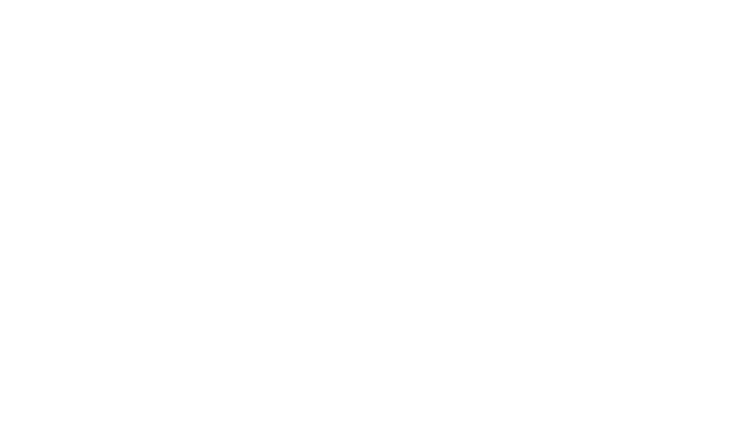
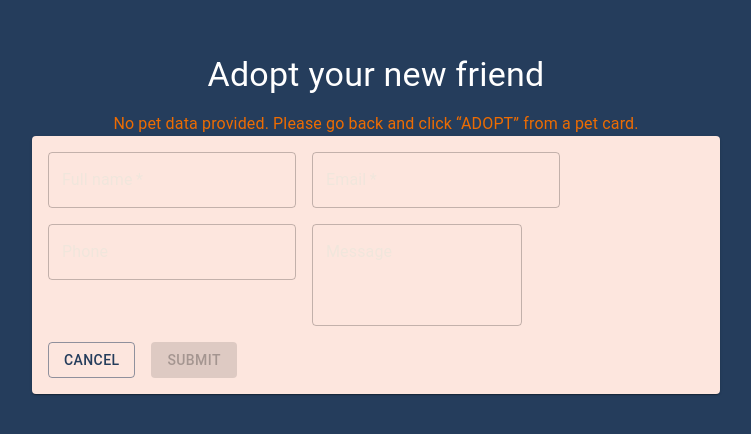
Before and after one commit to PawrfectMatch/pawrfect_match, a React (Vite) app in the folder pawrfect-match/: page /adopt/1 in a window 1280 px wide. Before the commit this address had no page. Shown: the part 176-610 px from the top of the page, without its empty margins (264-1015 px from the left). Built offline with nearby package versions, Linux system fonts and the light colour scheme.

Commit message:
I created context folder and FavoritesContext.jsx file, made changes in PetCard.jsx and also created two more pages, AdoptForm.jsx and FavoritePets.jsx

```diff
--- a/pawrfect-match/src/App.jsx
+++ b/pawrfect-match/src/App.jsx
@@ -2,12 +2,16 @@ import "./App.css";
 import "./index.css";
 import { BrowserRouter as Router, Routes, Route } from "react-router-dom";
 import PetPage from "./pages/PetPage";
+import FavoritePets from "./pages/FavoritePets.jsx";
+import AdoptForm from "./pages/AdoptForm.jsx";
 
 function App() {
   return (
     <Router>
       <Routes>
         <Route path="/pets" element={<PetPage />} />
+        <Route path="/favorites" element={<FavoritePets />} />
+        <Route path="/adopt/:petId" element={<AdoptForm />} />
       </Routes>
     </Router>
   );
--- a/pawrfect-match/src/components/PetCard.jsx
+++ b/pawrfect-match/src/components/PetCard.jsx
@@ -11,19 +11,29 @@ import {
   Stack,
   Collapse,
   Box,
+  IconButton,
+  Tooltip,
 } from "@mui/material";
+import FavoriteIcon from "@mui/icons-material/Favorite";
+import FavoriteBorderIcon from "@mui/icons-material/FavoriteBorder";
+import LaunchIcon from "@mui/icons-material/Launch";
 import PetDetails from "./PetDetails";
+import { useFavorites } from "../context/FavoritesContext.jsx";
+import { useNavigate } from "react-router-dom";
 
 const PetCard = ({ pet }) => {
   const [open, setOpen] = useState(false);
+  const navigate = useNavigate();
+  const { isFavorite, toggleFavorite } = useFavorites();
+
   const fallback =
     "https://images.unsplash.com/photo-1543466835-00a7907e9de1?q=80&w=1200&auto=format&fit=crop";
 
   return (
     <Card
       sx={{
-        width: "100%",       // 🔹 γεμίζει τη στήλη
-        maxWidth: 360,       // optional upper bound
+        width: "100%",
+        maxWidth: 360,
         borderRadius: 3,
         boxShadow: 2,
         bgcolor: "background.paper",
@@ -41,6 +51,21 @@ const PetCard = ({ pet }) => {
             {pet.species} {pet.breed ? `• ${pet.breed}` : ""}
           </Typography>
         }
+        action={
+          <Tooltip
+            title={
+              isFavorite(pet._id) ? "Remove from favorites" : "Add to favorites"
+            }
+          >
+            <IconButton
+              aria-label={isFavorite(pet._id) ? "unfavorite" : "favorite"}
+              onClick={() => toggleFavorite(pet)}
+              sx={{ color: "error.main" }}
+            >
+              {isFavorite(pet._id) ? <FavoriteIcon /> : <FavoriteBorderIcon />}
+            </IconButton>
+          </Tooltip>
+        }
       />
       <CardMedia
         component="img"
@@ -48,23 +73,61 @@ const PetCard = ({ pet }) => {
         image={pet.image_url || fallback}
         alt={pet.name}
         loading="lazy"
+        onError={(e) => (e.currentTarget.src = fallback)}
       />
       <CardContent>
         <Stack direction="row" spacing={1} flexWrap="wrap" useFlexGap>
-          <Chip label={`Age: ${pet.age}`} size="small" variant="outlined"
-                sx={{ color: "primary.dark", borderColor: "primary.dark" }} />
-          <Chip label={pet.gender} size="small" variant="outlined"
-                sx={{ color: "primary.dark", borderColor: "primary.dark" }} />
-          <Chip label={pet.adopted ? "Adopted" : "Available"} size="small"
-                color={pet.adopted ? "warning" : "success"}
-                variant={pet.adopted ? "outlined" : "filled"} />
+          <Chip
+            label={`Age: ${pet.age}`}
+            size="small"
+            variant="outlined"
+            sx={{ color: "primary.dark", borderColor: "primary.dark" }}
+          />
+          <Chip
+            label={pet.gender}
+            size="small"
+            variant="outlined"
+            sx={{ color: "primary.dark", borderColor: "primary.dark" }}
+          />
+          <Chip
+            label={pet.adopted ? "Adopted" : "Available"}
+            size="small"
+            color={pet.adopted ? "warning" : "success"}
+            variant={pet.adopted ? "outlined" : "filled"}
+          />
         </Stack>
       </CardContent>
-      <CardActions sx={{ px: 2, pb: 2 }}>
-        <Button variant="contained" color="primary" fullWidth onClick={() => setOpen(v => !v)}>
+      <CardActions sx={{ px: 2, pb: 2, gap: 1 }}>
+        <Button
+          variant="contained"
+          color="primary"
+          onClick={() => setOpen((v) => !v)}
+          fullWidth
+          aria-expanded={open}
+        >
           {open ? "Hide Details" : "View Details"}
         </Button>
+
+        <Tooltip title={pet.adopted ? "Already adopted" : "Start adoption"}>
+          <span style={{ display: "inline-flex", width: "100%" }}>
+            <Button
+              variant="outlined"
+              color="secondary"
+              fullWidth
+              startIcon={<LaunchIcon />}
+              disabled={!!pet.adopted}
+              onClick={() =>
+                navigate(`/adopt/${pet._id}`, {
+                  state: { pet }, // περνάμε snapshot για τώρα
+                })
+              }
+            >
+              ADOPT
+            </Button>
+          </span>
+        </Tooltip>
       </CardActions>
+
       <Collapse in={open} timeout="auto" unmountOnExit>
         <Box sx={{ px: 2, pb: 2 }}>
           <PetDetails pet={pet} />
--- /dev/null
+++ b/pawrfect-match/src/context/FavoritesContext.jsx
@@ -0,0 +1,47 @@
+import React, { createContext, useContext, useEffect, useMemo, useState } from "react";
+
+const FavoritesContext = createContext();
+
+export const FavoritesProvider = ({ children }) => {
+  const [favorites, setFavorites] = useState(() => {
+    try {
+      const raw = localStorage.getItem("favorites");
+      return raw ? JSON.parse(raw) : [];
+    } catch {
+      return [];
+    }
+  });
+
+  useEffect(() => {
+    localStorage.setItem("favorites", JSON.stringify(favorites));
+  }, [favorites]);
+
+  const isFavorite = (petId) => favorites.some((p) => p._id === petId);
+
+  const toggleFavorite = (pet) => {
+    setFavorites((prev) => {
+      const exists = prev.some((p) => p._id === pet._id);
+      if (exists) return prev.filter((p) => p._id !== pet._id);
+      // κρατάμε snapshot του pet αυτή τη στιγμή
+      return [{ ...pet }, ...prev];
+    });
+  };
+
+  // μικρό helper για να ενημερώνουμε ένα pet μέσα στα favorites (π.χ. adopted)
+  const updateFavorite = (petId, patch) => {
+    setFavorites((prev) =>
+      prev.map((p) => (p._id === petId ? { ...p, ...patch } : p))
+    );
+  };
+
+  const value = useMemo(
+    () => ({ favorites, isFavorite, toggleFavorite, updateFavorite }),
+    [favorites]
+  );
+
+  return (
+    <FavoritesContext.Provider value={value}>{children}</FavoritesContext.Provider>
+  );
+};
+
+export const useFavorites = () => useContext(FavoritesContext);
--- a/pawrfect-match/src/main.jsx
+++ b/pawrfect-match/src/main.jsx
@@ -1,11 +1,13 @@
-import { StrictMode } from 'react'
-import { createRoot } from 'react-dom/client'
-import './index.css'
-import App from './App.jsx'
+import { StrictMode } from "react";
+import { createRoot } from "react-dom/client";
+import "./index.css";
+import App from "./App.jsx";
+import { FavoritesProvider } from "./context/FavoritesContext.jsx";
 
-
-createRoot(document.getElementById('root')).render(
+createRoot(document.getElementById("root")).render(
   <StrictMode>
-    <App />
-  </StrictMode>,
-)
+    <FavoritesProvider>
+      <App />
+    </FavoritesProvider>
+  </StrictMode>
+);
--- /dev/null
+++ b/pawrfect-match/src/pages/AdoptForm.jsx
@@ -0,0 +1,162 @@
+import React, { useMemo, useState } from "react";
+import { useLocation, useNavigate, useParams } from "react-router-dom";
+import {
+  Box,
+  Button,
+  Grid,
+  Paper,
+  TextField,
+  Typography,
+  Snackbar,
+  Alert,
+  Avatar,
+} from "@mui/material";
+import { ThemeProvider, CssBaseline } from "@mui/material";
+import { theme } from "../theme/createTheme";
+import { useFavorites } from "../context/FavoritesContext.jsx";
+
+export default function AdoptForm() {
+  const { petId } = useParams();
+  const navigate = useNavigate();
+  const location = useLocation();
+  const { updateFavorite } = useFavorites();
+
+  // παίρνουμε snapshot pet από το navigate state (δεν κάνουμε fetch για τώρα)
+  const pet = location.state?.pet;
+
+  const [form, setForm] = useState({
+    fullName: "",
+    email: "",
+    phone: "",
+    message: "",
+  });
+  const [snack, setSnack] = useState({ open: false, msg: "", severity: "success" });
+
+  const disabled = useMemo(
+    () => !form.fullName || !form.email,
+    [form.fullName, form.email]
+  );
+
+  const handleChange = (e) => {
+    const { name, value } = e.target;
+    setForm((f) => ({ ...f, [name]: value }));
+  };
+
+  const handleSubmit = async (e) => {
+    e.preventDefault();
+
+    // 🔹 ΕΔΩ αργότερα θα βάλουμε το πραγματικό API (PUT /api/pets/:id { adopted:true })
+    // Για τώρα: ενημέρωσε το snapshot στα favorites (αν υπάρχει) για συνέπεια στην UI.
+    updateFavorite(petId, { adopted: true });
+
+    setSnack({ open: true, msg: "Adoption request submitted! 🎉", severity: "success" });
+
+    // Μικρό delay για να δει ο χρήστης το μήνυμα και γύρνα στη λίστα
+    setTimeout(() => navigate("/pets"), 800);
+  };
+
+  return (
+    <ThemeProvider theme={theme}>
+      <CssBaseline />
+      <Box sx={{ p: 2, maxWidth: 720, mx: "auto" }}>
+        <Typography variant="h4" sx={{ mb: 2, textAlign: "center" }}>
+          Adopt your new friend
+        </Typography>
+
+        {!pet ? (
+          <Typography color="warning.main">
+            No pet data provided. Please go back and click “ADOPT” from a pet card.
+          </Typography>
+        ) : (
+          <Paper sx={{ p: 2, mb: 2 }}>
+            <Grid container spacing={2} alignItems="center">
+              <Grid item>
+                <Avatar
+                  src={pet.image_url}
+                  alt={pet.name}
+                  sx={{ width: 72, height: 72 }}
+                />
+              </Grid>
+              <Grid item>
+                <Typography variant="h6">{pet.name}</Typography>
+                <Typography variant="body2" color="text.secondary">
+                  {pet.species} {pet.breed ? `• ${pet.breed}` : ""} • {pet.gender}
+                </Typography>
+              </Grid>
+            </Grid>
+          </Paper>
+        )}
+
+        <Paper component="form" onSubmit={handleSubmit} sx={{ p: 2 }}>
+          <Grid container spacing={2}>
+            <Grid item xs={12} md={6}>
+              <TextField
+                label="Full name"
+                name="fullName"
+                value={form.fullName}
+                onChange={handleChange}
+                fullWidth
+                required
+              />
+            </Grid>
+            <Grid item xs={12} md={6}>
+              <TextField
+                type="email"
+                label="Email"
+                name="email"
+                value={form.email}
+                onChange={handleChange}
+                fullWidth
+                required
+              />
+            </Grid>
+            <Grid item xs={12} md={6}>
+              <TextField
+                label="Phone"
+                name="phone"
+                value={form.phone}
+                onChange={handleChange}
+                fullWidth
+              />
+            </Grid>
+            <Grid item xs={12}>
+              <TextField
+                label="Message"
+                name="message"
+                value={form.message}
+                onChange={handleChange}
+                fullWidth
+                multiline
+                minRows={3}
+                placeholder="Tell us a bit about your home and why you want to adopt."
+              />
+            </Grid>
+            <Grid item xs={12} display="flex" gap={2} justifyContent="flex-end">
+              <Button variant="outlined" onClick={() => navigate(-1)}>
+                Cancel
+              </Button>
+              <Button type="submit" variant="contained" disabled={disabled}>
+                Submit
+              </Button>
+            </Grid>
+          </Grid>
+        </Paper>
+
+        <Snackbar
+          open={snack.open}
+          autoHideDuration={2000}
+          onClose={() => setSnack((s) => ({ ...s, open: false }))}
+        >
+          <Alert
+            onClose={() => setSnack((s) => ({ ...s, open: false }))}
+            severity={snack.severity}
+            variant="filled"
+            sx={{ width: "100%" }}
+          >
+            {snack.msg}
+          </Alert>
+        </Snackbar>
+      </Box>
+    </ThemeProvider>
+  );
+}
--- /dev/null
+++ b/pawrfect-match/src/pages/FavoritePets.jsx
@@ -0,0 +1,28 @@
+import React from "react";
+import { Box, Typography } from "@mui/material";
+import { ThemeProvider, CssBaseline } from "@mui/material";
+import { theme } from "../theme/createTheme";
+import { useFavorites } from "../context/FavoritesContext.jsx";
+import PetGrid from "../components/PetGrid";
+
+export default function FavoritePets() {
+  const { favorites } = useFavorites();
+
+  return (
+    <ThemeProvider theme={theme}>
+      <CssBaseline />
+      <Box sx={{ p: 2, maxWidth: 1000, mx: "auto" }}>
+        <Typography variant="h4" sx={{ mb: 2, textAlign: "center" }}>
+          ❤️ Your Favorite Pets
+        </Typography>
+        {(!favorites || favorites.length === 0) ? (
+          <Typography variant="body1" color="text.secondary">
+            No favorites yet. Tap the heart on a pet to add it here.
+          </Typography>
+        ) : (
+          <PetGrid pets={favorites} />
+        )}
+      </Box>
+    </ThemeProvider>
+  );
+}
```
Also changed, not shown: 1 other file (tests, documents, lock files or other folders).
